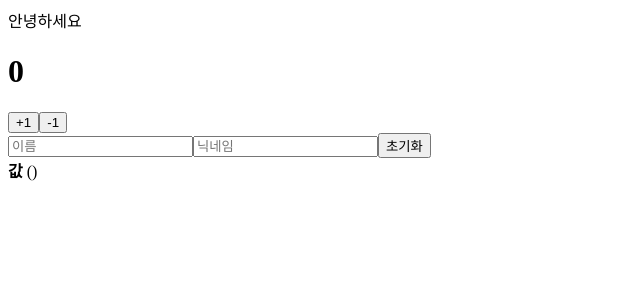
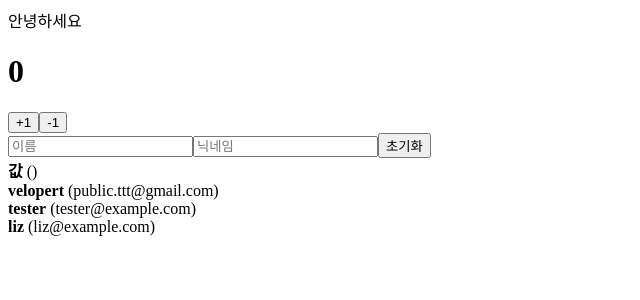
Before and after one commit to devjinius/react-hooks, a React app: page / in a window 1280 px wide. Shown: the top 300 px of the page, without its empty margins (0-640 px from the left). Built offline with nearby package versions, Linux system fonts and the light colour scheme; the HTML template or start-up script is replaced by a standard one.

Commit message:
Feat: List

```diff
--- a/src/App.js
+++ b/src/App.js
@@ -2,6 +2,7 @@ import React from 'react';
 import Hello from './components/Hello';
 import Counter from './components/Counter';
 import Input from './components/Input';
+import List from './components/List';
 
 function App() {
   return (
@@ -9,6 +10,7 @@ function App() {
       <Hello />
       <Counter />
       <Input />
+      <List />
     </div>
   );
 }
--- a/src/components/List.js
+++ b/src/components/List.js
@@ -0,0 +1,34 @@
+import React, { useState } from 'react';
+
+function User({ user }) {
+  return (
+    <div>
+      <b>{user.username}</b> <span>({user.email})</span>
+    </div>
+  );
+}
+
+function List() {
+  const users = [
+    {
+      id: 1,
+      username: 'velopert',
+      email: 'public.ttt@gmail.com'
+    },
+    {
+      id: 2,
+      username: 'tester',
+      email: 'tester@example.com'
+    },
+    {
+      id: 3,
+      username: 'liz',
+      email: 'liz@example.com'
+    }
+  ];
+  User;
+  const userComponents = _ => users.map(user => <User user={user} key={user.id} />);
+  return userComponents();
+}
+
+export default List;
```
